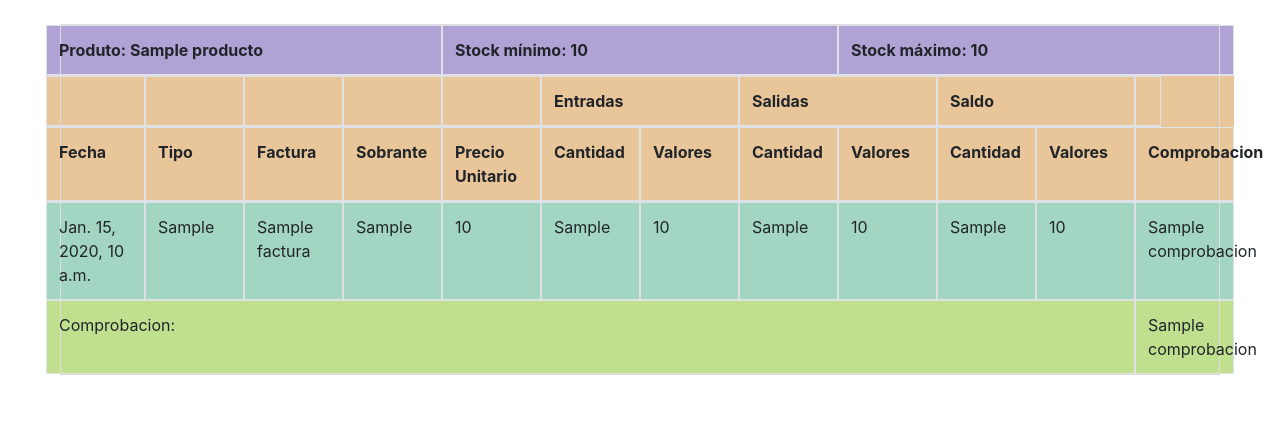
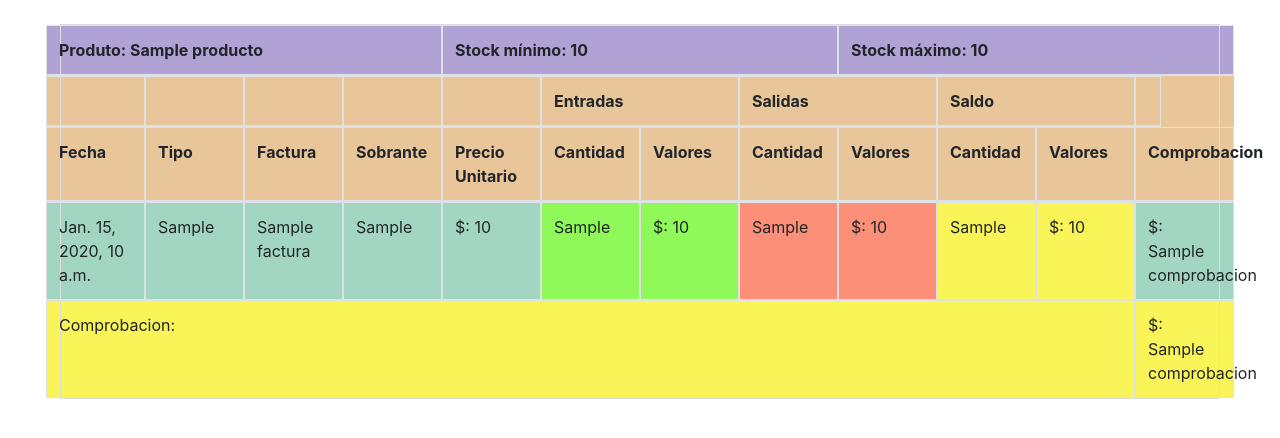
Before and after one commit to OrellanaGC/Sist-Cont, a Django app: template templates/inventario/inventario.html in a window 1280 px wide. Shown: the part 56-494 px from the top of the page. Run offline with Django 3.2, Linux system fonts and the light colour scheme; the template is opened without the code that fills it: most values are stand-ins (such as "Sample title", 1, 10 or a date in 2020); some libraries are stand-ins or nearby versions.

Commit message:
cambios a Kardex en color y devolucionVenta.view

```diff
--- a/templates/inventario/inventario.html
+++ b/templates/inventario/inventario.html
@@ -57,20 +57,20 @@
       <td class="col-1">{{lp.tipoTransaccion}}</td>
       <td class="col-1">{{lp.factura}}</td>
       <td class="col-1">{{lp.cantidadSobrante}}</td>
-      <td class="col-1">{{lp.valorUnitario}}</td>
-      <td class="col-1">{{lp.cantidadEntrada}}</td>
-      <td class="col-1">{{lp.valorEntrada}}</td>
-      <td class="col-1">{{lp.cantidadSalida}}</td>
-      <td class="col-1">{{lp.valorSalida}}</td>
-      <td class="col-1">{{lp.cantidadExistencia}}</td>
-      <td class="col-1">{{lp.valorExistencia}}</td>
-      <td class="col-1">{{lp.comprobacion}}</td>
+      <td class="col-1">$: {{lp.valorUnitario}}</td>
+      <td class="col-1"style="background-color: #8EF958;">{{lp.cantidadEntrada}}</td>
+      <td class="col-1"style="background-color: #8EF958;">$: {{lp.valorEntrada}}</td>
+      <td class="col-1"style="background-color: #FB8F78;">{{lp.cantidadSalida}}</td>
+      <td class="col-1"style="background-color: #FB8F78;">$: {{lp.valorSalida}}</td>
+      <td class="col-1"style="background-color: #F9F458;">{{lp.cantidadExistencia}}</td>
+      <td class="col-1"style="background-color: #F9F458;">$: {{lp.valorExistencia}}</td>
+      <td class="col-1">$: {{lp.comprobacion}}</td>
     </tr>
     {% endfor %}
-    <tr class="row" style="background-color: #C0DF8F;">
+    <tr class="row" style="background-color: #F9F458;">
     {% if comprobacion %}
       <td class="col-11" colspan="11">Comprobacion: </td>
-      <td class="col-1">{{comprobacion}}</td>
+      <td class="col-1">$: {{comprobacion}}</td>
     </tr>
     {% endif %}
   </tbody>
```
Also changed, not shown: apps/kardex/views.py (+64 -35 lines), sic/settings.py (+9 -9 lines).
